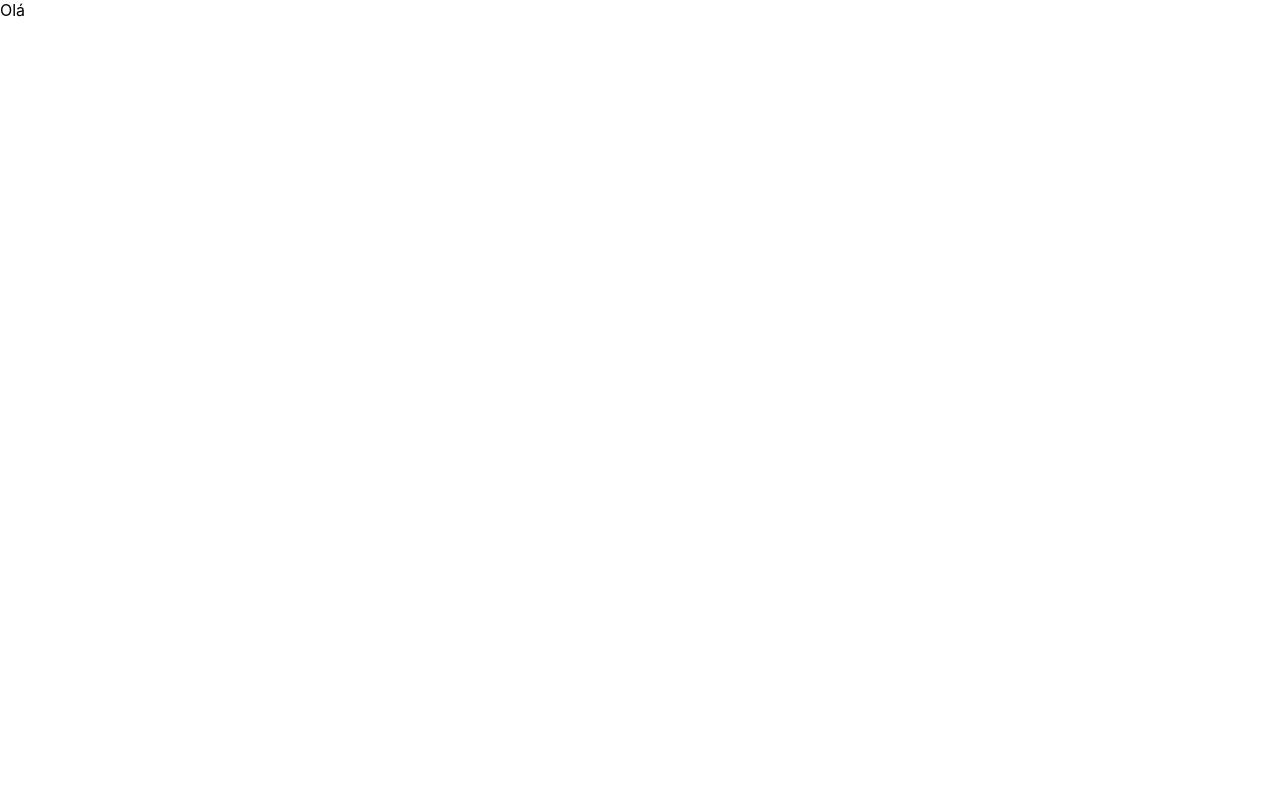
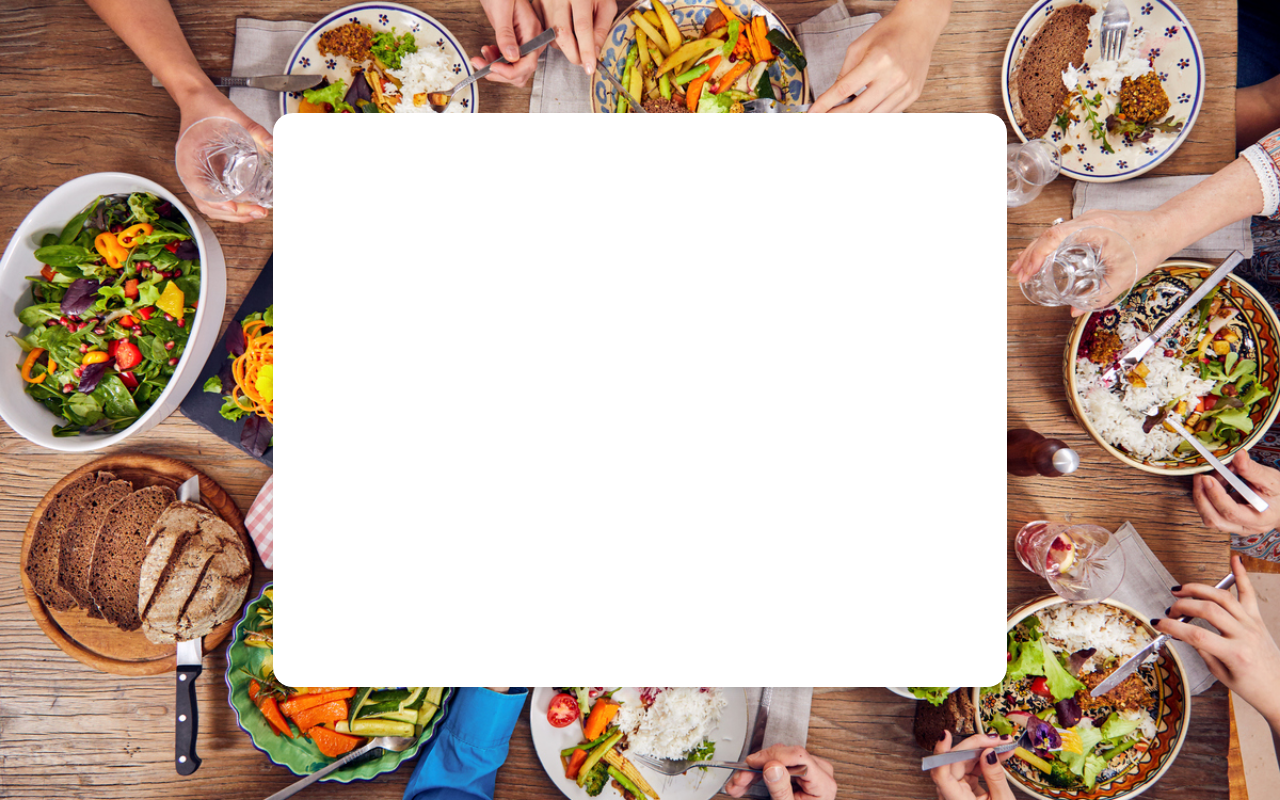
Before and after one commit to thallenk/listacompras, a React (Create React App) app: page / in a window 1280 px wide. Built offline with nearby package versions, Linux system fonts and the light colour scheme.

Commit message:
add app component

```diff
--- a/package.json
+++ b/package.json
@@ -9,6 +9,7 @@
     "react": "^17.0.2",
     "react-dom": "^17.0.2",
     "react-scripts": "4.0.3",
+    "styled-components": "^5.3.1",
     "web-vitals": "^1.1.2"
   },
   "scripts": {
--- /dev/null
+++ b/src/components/App/App.jsx
@@ -0,0 +1,14 @@
+import React from "react";
+import * as S from './App.styles'
+
+function App() {
+    return  (
+        <S.Wrapper>
+            <S.Container>
+
+            </S.Container>
+        </S.Wrapper>
+    )
+}
+
+export default App;
--- /dev/null
+++ b/src/components/App/App.styles.js
@@ -0,0 +1,29 @@
+import styled from 'styled-components'
+import background from '../../assets/background.jpg'
+
+export const Wrapper = styled.div`
+    height: 100vh;
+
+    background-color: #F8F5EC;
+    background-image: url(${background});
+    /* As duas próximas linhas servem para deixar a imagem única e centralizada */
+    background-size: cover;
+    background-position: center center;
+
+    /* Centralizando conteúdos */
+    display: flex;
+    justify-content: center;
+    align-items: center;
+`
+
+export const Container = styled.div`
+    width: 734px;
+    height: 574px;
+
+    background-color: #ffffff;
+
+    box-shadow: 0 3px 10px rgba(0,0,0,.15);
+    border-radius: 20px
+
+
+`
--- a/src/views/Home.view.jsx
+++ b/src/views/Home.view.jsx
@@ -1,10 +1,9 @@
 import React from 'react'
+import App from '../components/App/App'
 
 function HomeView () {
     return(
-        <div>
-            Olá
-        </div>
+        <App/>
     )
 }
 
```
Also changed, not shown: src/assets/background.jpg (added), 1 other file (tests, documents, lock files or other folders).
